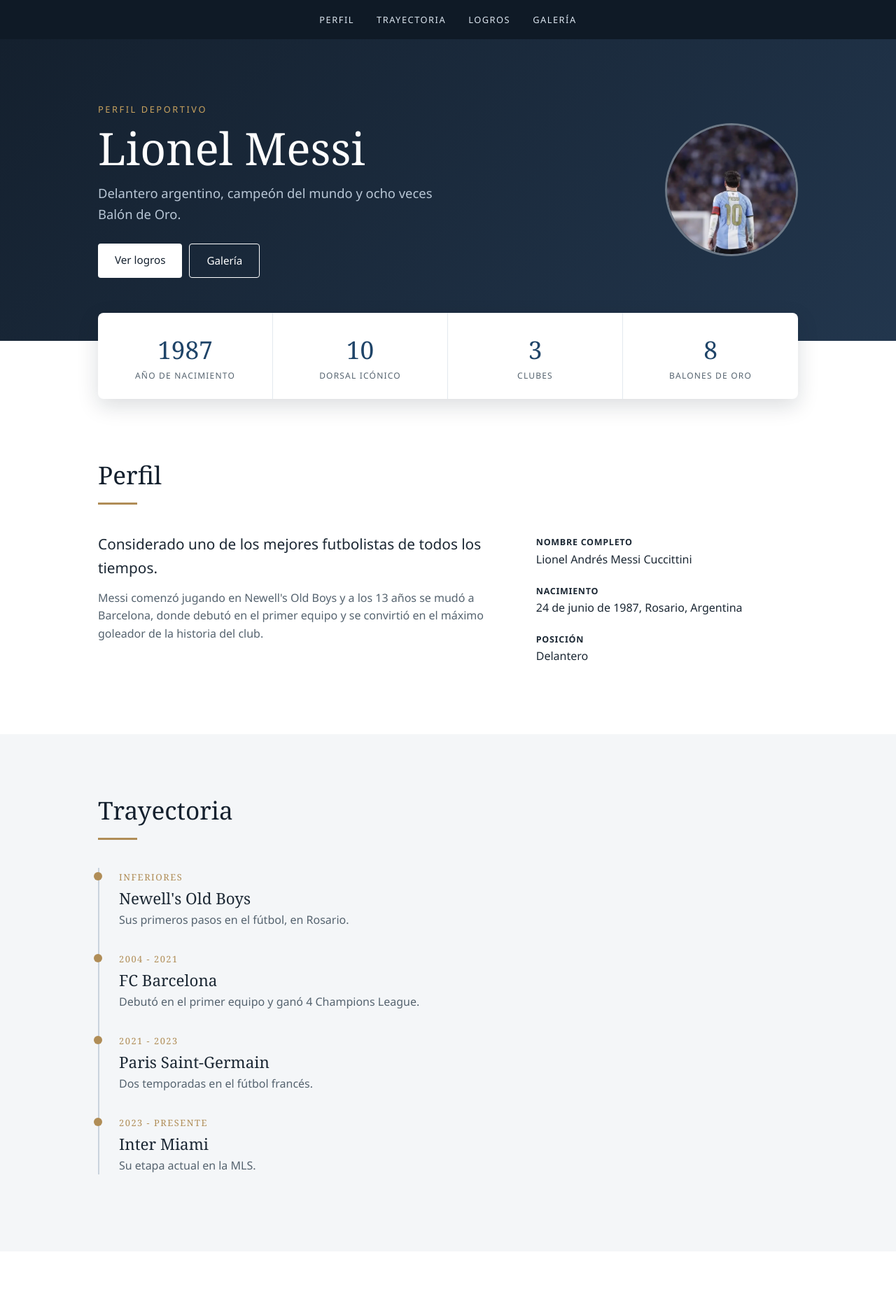
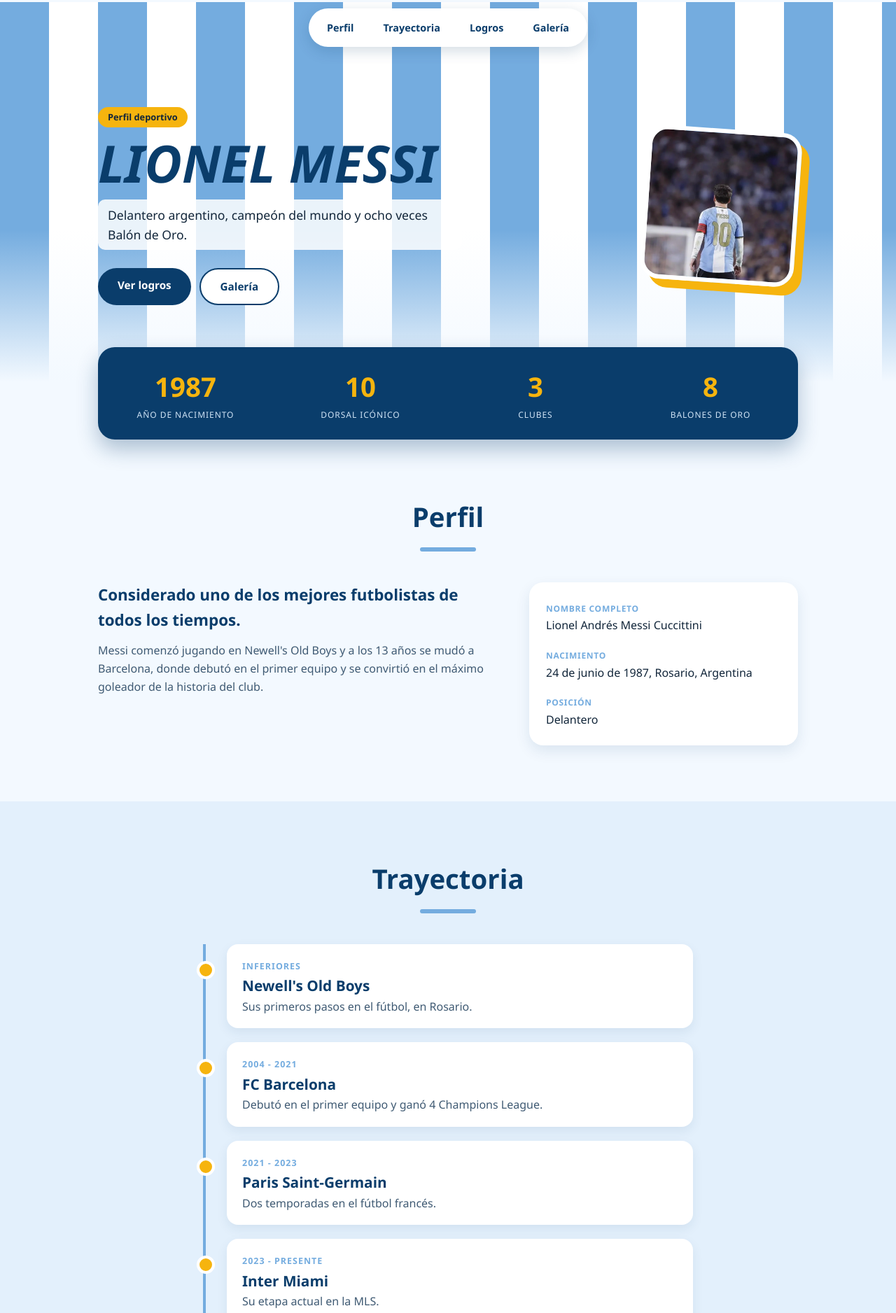
Before and after one commit to eduardo957897/messi-react, a React (Vite) app: page / in a window 1280 px wide. Shown: the top 1876 px of the page at 70% size. Built offline with nearby package versions, Linux system fonts and the light colour scheme.

Commit message:
Redisena estilos con tema celeste y blanco de Argentina

```diff
--- a/src/App.css
+++ b/src/App.css
@@ -2,38 +2,46 @@
 html { scroll-behavior: smooth; }
 body {
   font-family: "Segoe UI", Arial, sans-serif;
-  color: #1b2733;
+  color: #12263a;
   line-height: 1.6;
-  background: #fff;
+  background: #f3f9ff;
 }
-h1, h2, h3 { font-family: Georgia, "Times New Roman", serif; font-weight: 500; }
+h1, h2, h3 { font-weight: 800; }
 
 /* Navbar */
 .navbar {
   position: sticky;
-  top: 0;
+  top: 12px;
   z-index: 10;
   display: flex;
   justify-content: center;
-  gap: 32px;
-  padding: 18px 20px;
-  background: #0f1a26;
+  gap: 6px;
+  width: fit-content;
+  max-width: 94%;
+  margin: 12px auto 0;
+  padding: 8px;
+  background: white;
+  border-radius: 40px;
+  box-shadow: 0 6px 20px rgba(10,61,107,0.18);
 }
 .navbar a {
-  color: #dce6f0;
+  color: #0a3d6b;
   text-decoration: none;
-  font-size: 0.8rem;
-  letter-spacing: 0.12em;
-  text-transform: uppercase;
-  transition: color 0.2s;
+  font-size: 0.9rem;
+  font-weight: 600;
+  padding: 8px 18px;
+  border-radius: 30px;
+  transition: background 0.2s, color 0.2s;
 }
-.navbar a:hover { color: #c9a35f; }
+.navbar a:hover { background: #74acdf; color: white; }
 
 /* Hero */
 .hero {
-  background: linear-gradient(135deg, #14202e, #22364d);
-  color: white;
-  padding: 90px 20px;
+  margin-top: -64px;
+  padding: 150px 20px 110px;
+  background:
+    linear-gradient(to bottom, rgba(255,255,255,0) 60%, #f3f9ff),
+    repeating-linear-gradient(90deg, #74acdf 0 70px, #ffffff 70px 140px);
 }
 .hero-contenido {
   max-width: 1000px;
@@ -44,178 +52,239 @@
   gap: 40px;
 }
 .etiqueta {
-  color: #c9a35f;
+  display: inline-block;
+  background: #f6b40e;
+  color: #12263a;
   font-size: 0.8rem;
-  letter-spacing: 0.2em;
+  font-weight: 700;
+  padding: 4px 14px;
+  border-radius: 20px;
+  margin-bottom: 14px;
+}
+.hero h1 {
+  font-size: 4.6rem;
+  line-height: 1;
   text-transform: uppercase;
-  margin-bottom: 10px;
+  font-style: italic;
+  color: #0a3d6b;
+  margin-bottom: 16px;
 }
-.hero h1 { font-size: 4rem; line-height: 1.1; margin-bottom: 14px; }
-.subtitulo { color: #b9c7d6; font-size: 1.15rem; max-width: 520px; margin-bottom: 28px; }
-.hero-botones { display: flex; gap: 10px; flex-wrap: wrap; }
+.subtitulo {
+  background: rgba(255,255,255,0.85);
+  display: inline-block;
+  padding: 8px 14px;
+  border-radius: 10px;
+  color: #12263a;
+  font-size: 1.1rem;
+  max-width: 520px;
+  margin-bottom: 26px;
+}
+.hero-botones { display: flex; gap: 12px; flex-wrap: wrap; }
 .avatar {
-  width: 190px;
-  height: 190px;
+  width: 220px;
+  height: 220px;
   object-fit: cover;
   object-position: top;
-  border-radius: 50%;
-  border: 3px solid rgba(255,255,255,0.35);
+  border-radius: 28px;
+  border: 6px solid white;
+  box-shadow: 12px 12px 0 #f6b40e;
+  transform: rotate(4deg);
   flex-shrink: 0;
 }
 
 .btn {
-  padding: 11px 24px;
-  border-radius: 4px;
+  padding: 12px 28px;
+  border-radius: 30px;
   text-decoration: none;
+  font-weight: 700;
   font-size: 0.95rem;
-  transition: transform 0.2s, background 0.2s;
+  transition: transform 0.2s, box-shadow 0.2s;
 }
-.btn:hover { transform: translateY(-2px); }
-.btn-claro { background: white; color: #14202e; }
-.btn-borde { border: 1px solid white; color: white; }
-.btn-borde:hover { background: rgba(255,255,255,0.12); }
+.btn:hover { transform: translateY(-3px); box-shadow: 0 6px 14px rgba(10,61,107,0.25); }
+.btn-claro { background: #0a3d6b; color: white; }
+.btn-borde { background: white; border: 2px solid #0a3d6b; color: #0a3d6b; }
 
 /* Estadisticas */
 .estadisticas {
   display: grid;
   grid-template-columns: repeat(auto-fit, minmax(150px, 1fr));
   max-width: 1000px;
-  margin: -40px auto 0;
+  margin: -50px auto 0;
   position: relative;
   z-index: 2;
-  background: white;
-  border-radius: 8px;
-  box-shadow: 0 10px 30px rgba(15,26,38,0.15);
+  background: #0a3d6b;
+  border-radius: 24px;
+  box-shadow: 0 14px 30px rgba(10,61,107,0.3);
 }
 .dato {
   display: flex;
   flex-direction: column;
   align-items: center;
-  padding: 24px 10px;
-  border-right: 1px solid #e3e8ee;
+  padding: 26px 10px;
 }
-.dato:last-child { border-right: none; }
-.dato-numero { font-family: Georgia, serif; font-size: 2.2rem; color: #1f4468; }
+.dato-numero { font-size: 2.4rem; font-weight: 800; color: #f6b40e; }
 .dato-texto {
   font-size: 0.75rem;
-  letter-spacing: 0.1em;
+  letter-spacing: 0.08em;
   text-transform: uppercase;
-  color: #55636f;
+  color: #cfe3f5;
 }
 
 /* Secciones */
-.seccion { padding: 80px 20px; scroll-margin-top: 50px; }
-.seccion.gris { background: #f4f6f8; }
+.seccion { padding: 80px 20px; scroll-margin-top: 70px; }
+.seccion.gris { background: #e3f0fc; }
 .contenedor { max-width: 1000px; margin: 0 auto; }
-.titulo { font-size: 2.2rem; color: #14202e; margin-bottom: 40px; }
+.titulo {
+  font-size: 2.4rem;
+  color: #0a3d6b;
+  text-align: center;
+  margin-bottom: 44px;
+}
 .titulo::after {
   content: "";
   display: block;
-  width: 56px;
-  height: 3px;
-  background: #b08d57;
-  margin-top: 12px;
+  width: 80px;
+  height: 6px;
+  background: #74acdf;
+  border-radius: 6px;
+  margin: 12px auto 0;
 }
-.texto-suave { color: #55636f; }
+.texto-suave { color: #3f5a73; }
 
 /* Perfil */
-.dos-columnas { display: grid; grid-template-columns: 2fr 1.3fr; gap: 50px; }
-.destacado { font-size: 1.3rem; margin-bottom: 14px; }
-.datos div { margin-bottom: 18px; }
+.dos-columnas { display: grid; grid-template-columns: 1.5fr 1fr; gap: 40px; align-items: start; }
+.destacado { font-size: 1.4rem; font-weight: 700; color: #0a3d6b; margin-bottom: 14px; }
+.datos {
+  background: white;
+  padding: 24px;
+  border-radius: 20px;
+  box-shadow: 0 8px 20px rgba(10,61,107,0.1);
+}
+.datos div { margin-bottom: 16px; }
+.datos div:last-child { margin-bottom: 0; }
 .datos span {
-  font-size: 0.78rem;
-  font-weight: 700;
+  font-size: 0.75rem;
+  font-weight: 800;
   letter-spacing: 0.06em;
   text-transform: uppercase;
+  color: #74acdf;
 }
 
 /* Trayectoria */
-.linea { border-left: 2px solid #c9d3dd; padding-left: 28px; }
-.etapa { position: relative; margin-bottom: 30px; }
+.linea { border-left: 4px solid #74acdf; padding-left: 30px; max-width: 700px; margin: 0 auto; }
+.etapa {
+  position: relative;
+  background: white;
+  padding: 18px 22px;
+  border-radius: 16px;
+  margin-bottom: 20px;
+  box-shadow: 0 6px 16px rgba(10,61,107,0.08);
+}
 .etapa::before {
   content: "";
   position: absolute;
-  left: -36px;
-  top: 6px;
-  width: 12px;
-  height: 12px;
+  left: -43px;
+  top: 24px;
+  width: 18px;
+  height: 18px;
   border-radius: 50%;
-  background: #b08d57;
+  background: #f6b40e;
+  border: 4px solid white;
 }
 .periodo {
-  font-family: Georgia, serif;
-  font-size: 0.8rem;
-  letter-spacing: 0.12em;
-  color: #b08d57;
+  font-size: 0.78rem;
+  font-weight: 800;
+  letter-spacing: 0.08em;
+  color: #74acdf;
   text-transform: uppercase;
 }
-.etapa h3 { font-size: 1.4rem; }
+.etapa h3 { font-size: 1.3rem; color: #0a3d6b; }
 
 /* Tarjetas */
 .tarjetas { display: grid; grid-template-columns: repeat(auto-fit, minmax(220px, 1fr)); gap: 24px; }
 .tarjeta {
   background: white;
-  border: 1px solid #e3e8ee;
-  border-top: 3px solid #1f4468;
-  padding: 24px;
+  padding: 26px;
+  border-radius: 22px;
   display: flex;
   flex-direction: column;
   gap: 8px;
-  transition: transform 0.2s, box-shadow 0.2s;
+  box-shadow: 0 8px 20px rgba(10,61,107,0.1);
+  transition: transform 0.25s, box-shadow 0.25s;
 }
-.tarjeta:hover { transform: translateY(-4px); box-shadow: 0 10px 24px rgba(15,26,38,0.12); }
-.tarjeta h3 { font-size: 1.3rem; }
+.tarjeta:hover { transform: translateY(-6px) rotate(-1deg); box-shadow: 0 16px 30px rgba(10,61,107,0.2); }
+.tarjeta h3 { font-size: 1.3rem; color: #0a3d6b; }
 .etiquetas { display: flex; flex-wrap: wrap; gap: 6px; margin: 6px 0 12px; }
-.etiquetas span { background: #e8eef5; color: #1f4468; font-size: 0.75rem; padding: 2px 8px; border-radius: 4px; }
+.etiquetas span {
+  background: #fff3cf;
+  color: #7a5600;
+  font-size: 0.75rem;
+  font-weight: 700;
+  padding: 3px 10px;
+  border-radius: 20px;
+}
 .like {
   margin-top: auto;
   align-self: flex-start;
-  background: white;
-  border: 1px solid #1f4468;
-  color: #1f4468;
-  padding: 7px 14px;
-  border-radius: 4px;
+  background: #74acdf;
+  border: none;
+  color: white;
+  padding: 9px 18px;
+  border-radius: 30px;
   cursor: pointer;
   font-size: 0.9rem;
-  transition: background 0.2s, color 0.2s;
+  font-weight: 700;
+  transition: background 0.2s, transform 0.2s;
 }
-.like:hover { background: #1f4468; color: white; }
+.like:hover { background: #0a3d6b; transform: scale(1.05); }
 
 /* Galeria */
-.fotos { display: grid; grid-template-columns: repeat(auto-fit, minmax(220px, 1fr)); gap: 16px; }
+.fotos { display: grid; grid-template-columns: repeat(auto-fit, minmax(230px, 1fr)); gap: 18px; }
+.fotos img:first-child { grid-column: span 2; }
 .fotos img {
   width: 100%;
-  height: 260px;
+  height: 280px;
   object-fit: cover;
-  border-radius: 6px;
+  border-radius: 22px;
+  border: 5px solid white;
+  box-shadow: 0 8px 20px rgba(10,61,107,0.18);
   cursor: zoom-in;
   transition: transform 0.3s;
 }
-.fotos img:hover { transform: scale(1.03); }
+.fotos img:hover { transform: scale(1.03) rotate(1deg); }
 
 /* Visor de fotos */
 .visor {
   position: fixed;
   inset: 0;
   z-index: 50;
-  background: rgba(8,14,22,0.92);
+  background: rgba(10,30,50,0.92);
   display: flex;
   align-items: center;
   justify-content: center;
   padding: 30px;
   cursor: zoom-out;
 }
-.visor img { max-width: 100%; max-height: 90vh; border-radius: 6px; }
+.visor img { max-width: 100%; max-height: 90vh; border-radius: 18px; }
 .cerrar { position: absolute; top: 14px; right: 26px; font-size: 2.6rem; color: white; }
 
 /* Footer */
-footer { text-align: center; padding: 28px 20px; background: #0f1a26; color: #b9c7d6; font-size: 0.9rem; }
+footer {
+  text-align: center;
+  padding: 30px 20px;
+  background: #74acdf;
+  color: #0a2a47;
+  font-weight: 600;
+  border-top: 6px solid #f6b40e;
+}
 
 @media (max-width: 760px) {
+  .hero { padding-top: 130px; }
   .hero-contenido { flex-direction: column-reverse; text-align: center; }
   .hero-botones { justify-content: center; }
-  .hero h1 { font-size: 2.8rem; }
-  .dos-columnas { grid-template-columns: 1fr; gap: 24px; }
-  .navbar { gap: 16px; }
-  .dato { border-right: none; border-bottom: 1px solid #e3e8ee; }
+  .hero h1 { font-size: 3rem; }
+  .avatar { width: 170px; height: 170px; }
+  .dos-columnas { grid-template-columns: 1fr; }
+  .fotos img:first-child { grid-column: span 1; }
+  .navbar a { padding: 8px 10px; font-size: 0.8rem; }
 }
```
